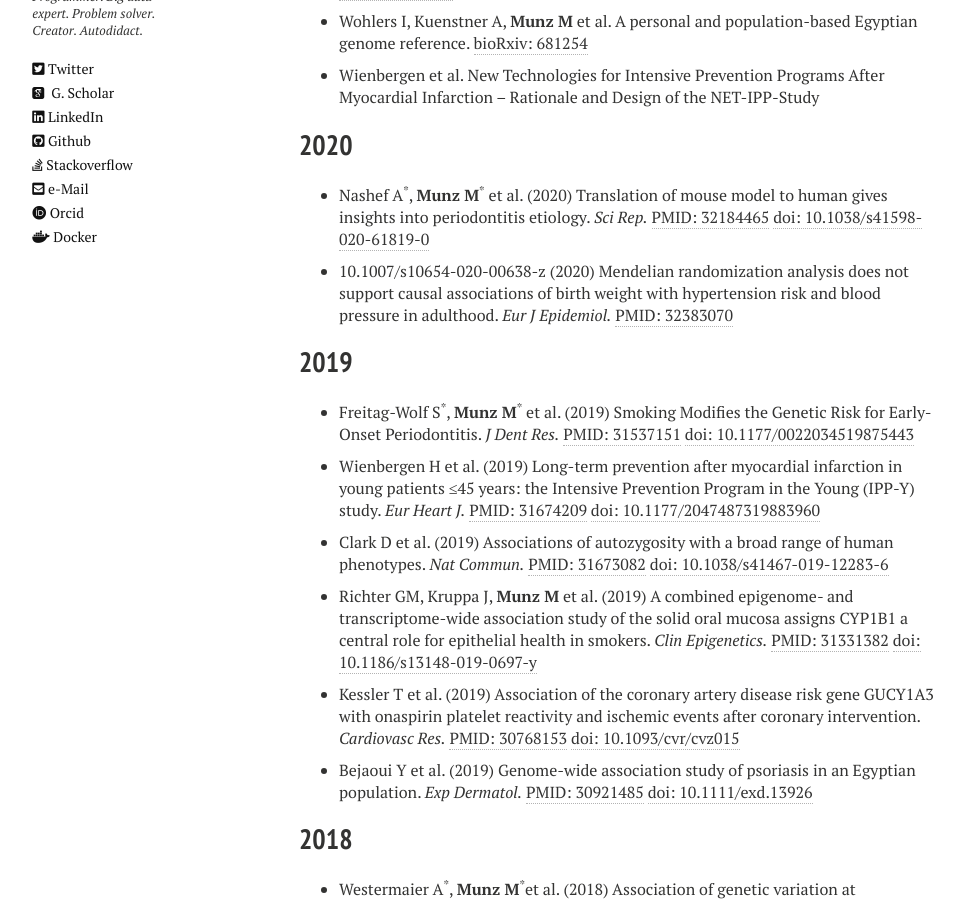
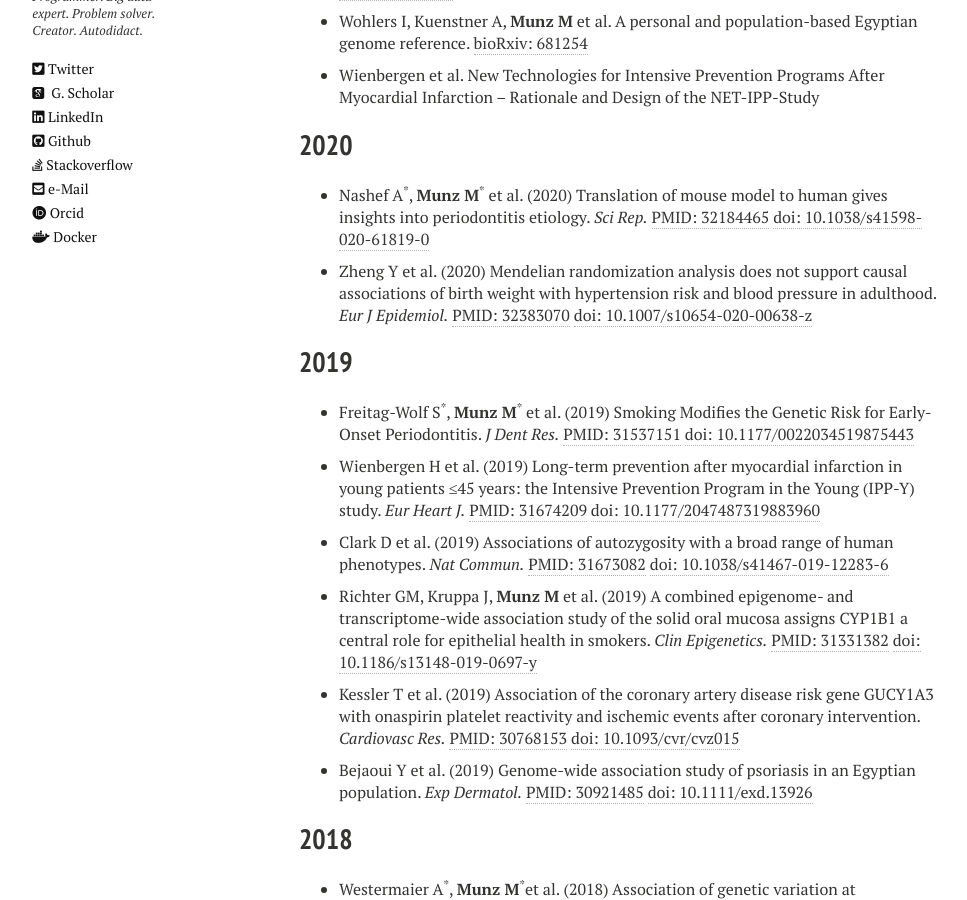
Before and after one commit to matmu/matmu.github.io-deprecated, a Jekyll site: the page built from _pages/publications.md, in a window 1280 px wide and 900 px high, scrolled down 399 px. Shown: the whole window, without its empty margins (21-988 px from the left). Built offline with Jekyll 4.4.1, drawn with Linux system fonts in a browser that asks for light colours; nearby versions of some CDN libraries; part of the change alters nothing that is shown.

Commit message:
Update publications.yml

```diff
--- a/_data/publications.yml
+++ b/_data/publications.yml
@@ -27,7 +27,7 @@
       title: "Mendelian randomization analysis does not support causal associations of birth weight with hypertension risk and blood pressure in adulthood."
       journal: Eur J Epidemiol.
       pmid: 32383070
-      authors: "10.1007/s10654-020-00638-z"
+      doi: "10.1007/s10654-020-00638-z"
 
 - year: 2019
   publications:
```
